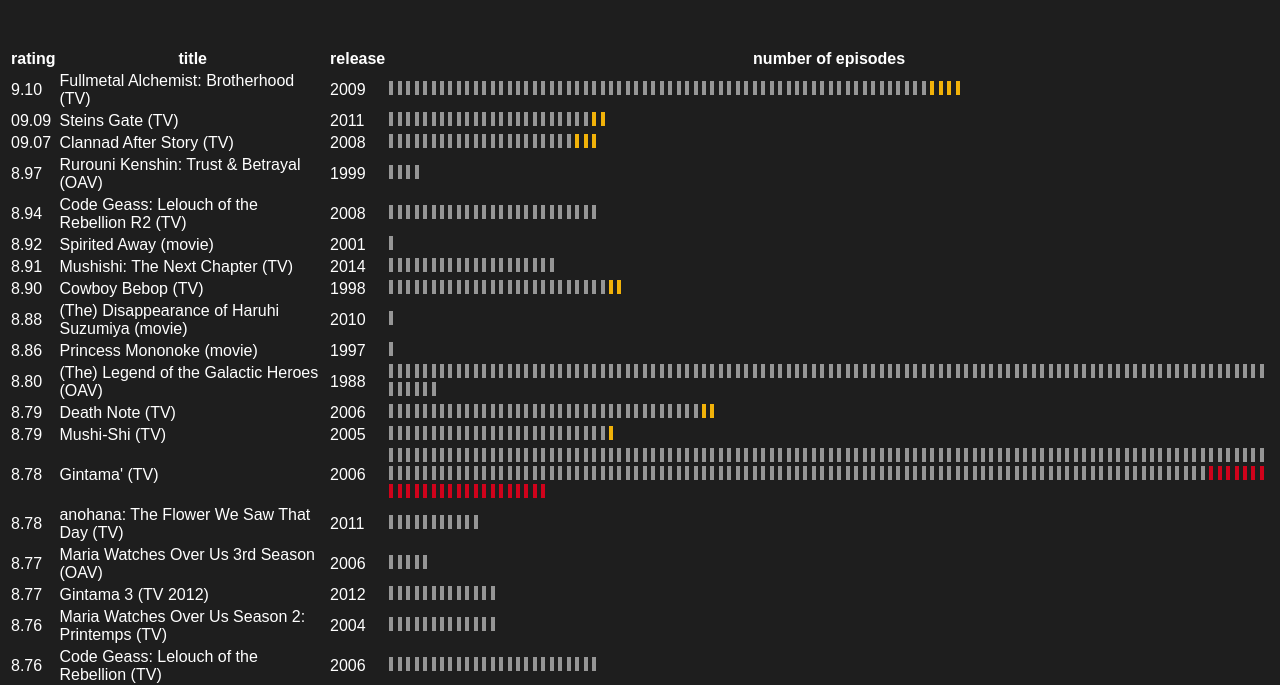
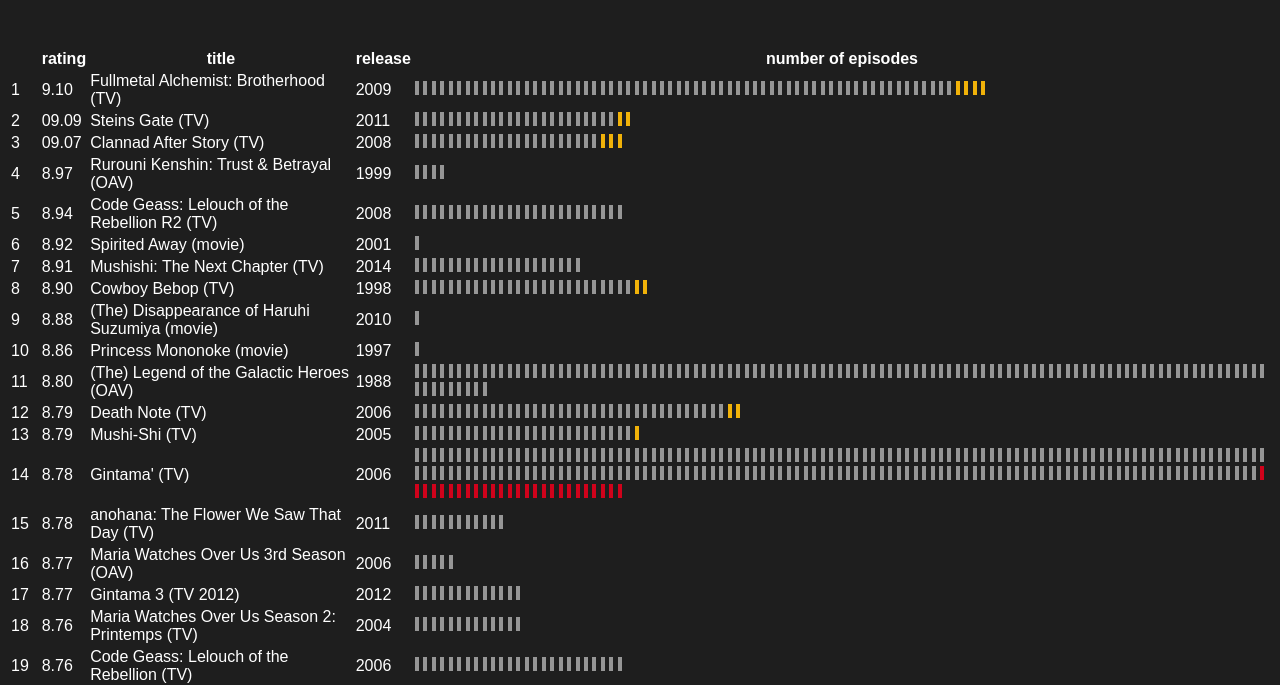
Before and after one commit to rinarai20/anime, a website built with webpack: page index.html in a window 1280 px wide. Shown: the part 130-815 px from the top of the page. Built offline with nearby package versions, Linux system fonts and the light colour scheme; a web font is replaced by a local one.

Commit message:
колонка чисел

```diff
--- a/index.html
+++ b/index.html
@@ -14,6 +14,7 @@
 	<table>
 		<thead>
 			<tr>
+				<th></th>
 				<th>rating</th>
 				<th>title</th>
 				<th>release</th>
--- a/scripts/index.js
+++ b/scripts/index.js
@@ -33,9 +33,10 @@
 		const cartoons = parseCSV(cartoonsCSV)
 		const table = document.getElementById('episodes-table')
 
-		cartoons.forEach(item => {
+		cartoons.forEach((item, position) => {
 
 			const rowHtml = `<tr>
+	            <td>${position+1}</td>
 	            <td>${item.rating}</td>
 	            <td>${item.title}</td>
 	            <td>${item.release}</td>
```
